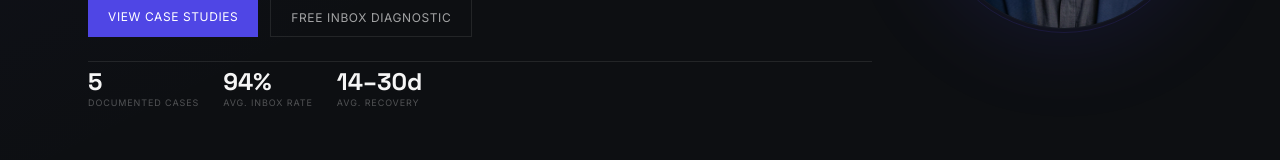
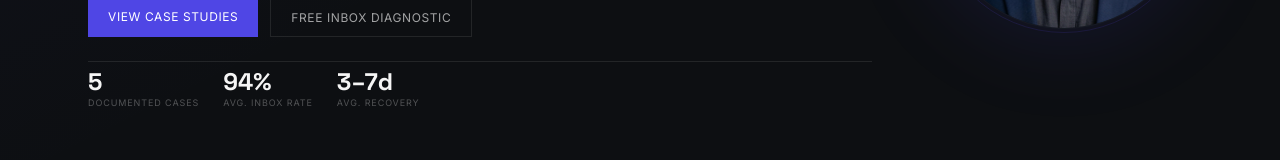
Before and after one commit to mehedi-active24/mehedi-infrastructure-system, a Next.js app: page / in a window 1280 px wide. Shown: the part 436-596 px from the top of the page. Built offline with nearby package versions, Linux system fonts and the light colour scheme.

Commit message:
Update avg recovery stat: 14-30d → 3-7d

```diff
--- a/src/components/HeroCommandCenter.tsx
+++ b/src/components/HeroCommandCenter.tsx
@@ -84,7 +84,7 @@ export default function HeroCommandCenter() {
               {[
                 { v: "5", l: "Documented Cases" },
                 { v: "94%", l: "Avg. Inbox Rate" },
-                { v: "14–30d", l: "Avg. Recovery" },
+                { v: "3–7d", l: "Avg. Recovery" },
               ].map((s) => (
                 <div key={s.l} className="flex flex-col gap-0.5">
                   <span className="text-xl sm:text-2xl font-bold text-text-primary leading-none" style={{ fontFamily: "var(--font-space-grotesk)" }}>{s.v}</span>
--- a/src/data/content.json
+++ b/src/data/content.json
@@ -27,7 +27,7 @@
     },
     {
       "label": "Avg. Recovery Timeline",
-      "value": "14–30 days",
+      "value": "3–7 days",
       "status": "VERIFIED"
     },
     {
@@ -120,7 +120,7 @@
       },
       {
         "label": "Avg. Recovery Timeline",
-        "value": "14–30 days"
+        "value": "3–7 days"
       }
     ],
     "timeline": [
```
